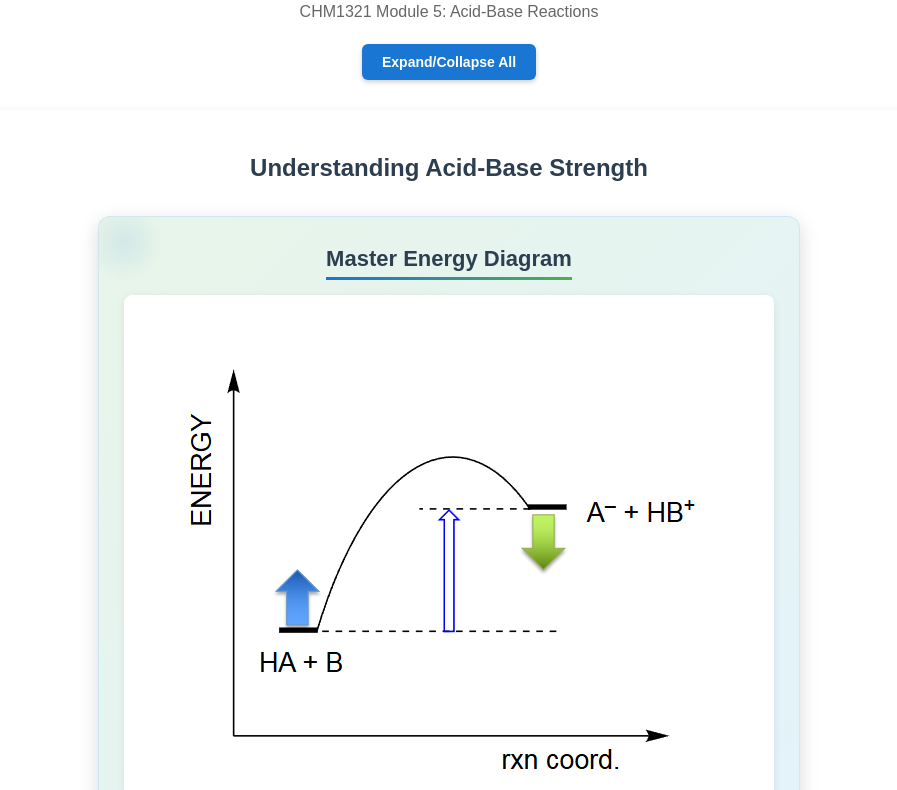
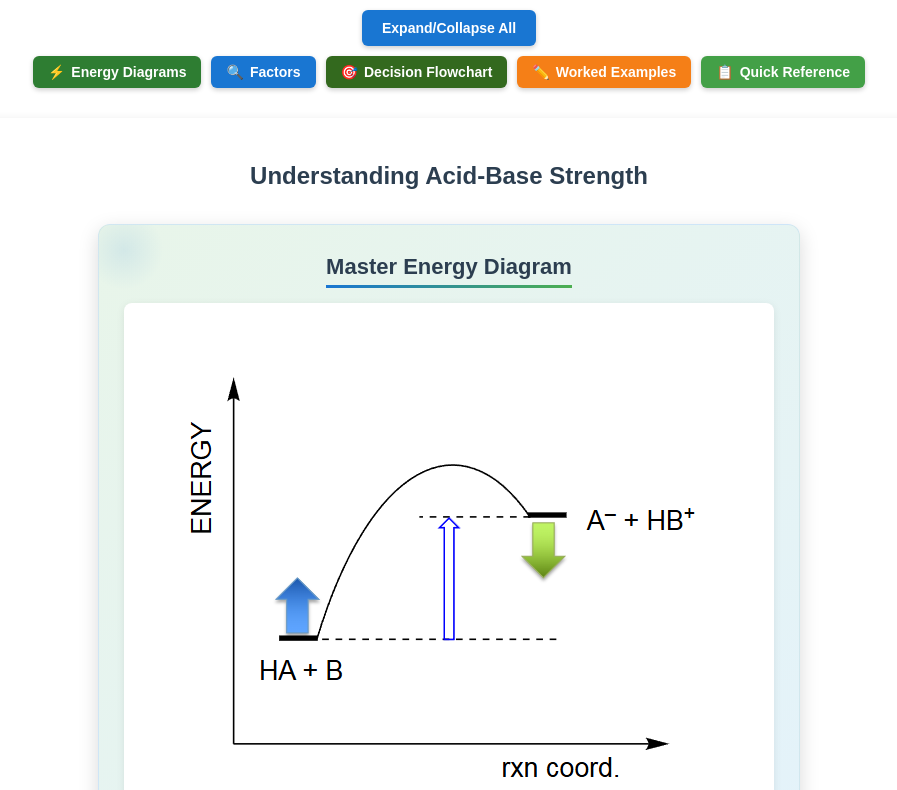
Before and after one commit to ZaneKhartabill/Module_5_Acids_Bases, a plain HTML site: page index.html in a window 1280 px wide. Shown: the part 114-904 px from the top of the page, without its empty margins (191-1088 px from the left). Drawn offline with Linux system fonts and the light colour scheme.

Commit message:
Update index.html

```diff
--- a/index.html
+++ b/index.html
@@ -227,8 +227,7 @@
 <body>
     <div class="flowchart-container">
         <h1>Acid-Base Decision Flowchart</h1>
-        <p style="text-align: center; color: #666; margin-top: -10px; margin-bottom: 15px;">CHM1321 Module 5: Acid-Base Reactions</p>
-        <div style="text-align: center; margin: 20px 0 30px 0;">
+        <div style="text-align: center; margin: 20px 0 10px 0;">
             <button class="toggle-all" onclick="toggleAllFactors()" style="
                 background-color: #1976d2;
                 color: white;
@@ -243,7 +242,90 @@
                 Expand/Collapse All
             </button>
         </div>
-        <div style="margin-bottom: 30px; background-color: #fff; border-radius: 8px; padding: 20px; box-shadow: 0 2px 10px rgba(0,0,0,0.1);">
+
+        <div style="display: flex; flex-wrap: wrap; justify-content: center; gap: 10px; margin: 10px 0 30px 0;">
+            <button onclick="scrollToSection('theory-section')" style="
+                background-color: #2e7d32;
+                color: white;
+                padding: 8px 15px;
+                border: none;
+                border-radius: 6px;
+                font-weight: bold;
+                cursor: pointer;
+                font-size: 14px;
+                box-shadow: 0 2px 5px rgba(0,0,0,0.2);
+                display: flex;
+                align-items: center;
+                transition: transform 0.2s, background-color 0.2s;">
+                <span style="margin-right: 6px;">⚡</span> Energy Diagrams
+            </button>
+
+            <button onclick="scrollToSection('decision-box')" style="
+                background-color: #1976d2;
+                color: white;
+                padding: 8px 15px;
+                border: none;
+                border-radius: 6px;
+                font-weight: bold;
+                cursor: pointer;
+                font-size: 14px;
+                box-shadow: 0 2px 5px rgba(0,0,0,0.2);
+                display: flex;
+                align-items: center;
+                transition: transform 0.2s, background-color 0.2s;">
+                <span style="margin-right: 6px;">🔍</span> Factors
+            </button>
+
+            <button onclick="scrollToSection('flowchart-section')" style="
+                background-color: #33691e;
+                color: white;
+                padding: 8px 15px;
+                border: none;
+                border-radius: 6px;
+                font-weight: bold;
+                cursor: pointer;
+                font-size: 14px;
+                box-shadow: 0 2px 5px rgba(0,0,0,0.2);
+                display: flex;
+                align-items: center;
+                transition: transform 0.2s, background-color 0.2s;">
+                <span style="margin-right: 6px;">🎯</span> Decision Flowchart
+            </button>
+
+            <button onclick="scrollToSection('examples-section')" style="
+                background-color: #f57f17;
+                color: white;
+                padding: 8px 15px;
+                border: none;
+                border-radius: 6px;
+                font-weight: bold;
+                cursor: pointer;
+                font-size: 14px;
+                box-shadow: 0 2px 5px rgba(0,0,0,0.2);
+                display: flex;
+                align-items: center;
+                transition: transform 0.2s, background-color 0.2s;">
+                <span style="margin-right: 6px;">✏️</span> Worked Examples
+            </button>
+
+            <button onclick="scrollToSection('reference-section')" style="
+                background-color: #43a047;
+                color: white;
+                padding: 8px 15px;
+                border: none;
+                border-radius: 6px;
+                font-weight: bold;
+                cursor: pointer;
+                font-size: 14px;
+                box-shadow: 0 2px 5px rgba(0,0,0,0.2);
+                display: flex;
+                align-items: center;
+                transition: transform 0.2s, background-color 0.2s;">
+                <span style="margin-right: 6px;">📋</span> Quick Reference
+            </button>
+        </div>
+
+        <div id="theory-section" style="margin-bottom: 30px; background-color: #fff; border-radius: 8px; padding: 20px; box-shadow: 0 2px 10px rgba(0,0,0,0.1);">
             <h2 style="text-align: center; color: #2c3e50; margin-bottom: 15px;">Understanding Acid-Base Strength</h2>
 
             <!-- Master Diagram -->
@@ -444,8 +526,7 @@
             </div>
         </div>
 
-        <div class="decision-box" style="background: linear-gradient(to right, #e3f2fd, #bbdefb); padding: 18px; border: none; box-shadow: 0 3px 10px rgba(25,118,210,0.2); position: relative; overflow: hidden;">
-            <div style="position: absolute; top: -30px; right: -30px; width: 80px; height: 80px; border-radius: 50%; background: radial-gradient(circle, rgba(25,118,210,0.1) 0%, rgba(25,118,210,0) 70%);"></div>
+        <div id="decision-box" class="decision-box" style="background: linear-gradient(to right, #e3f2fd, #bbdefb); padding: 18px; border: none; box-shadow: 0 3px 10px rgba(25,118,210,0.2); position: relative; overflow: hidden;">            <div style="position: absolute; top: -30px; right: -30px; width: 80px; height: 80px; border-radius: 50%; background: radial-gradient(circle, rgba(25,118,210,0.1) 0%, rgba(25,118,210,0) 70%);"></div>
             <div style="position: absolute; bottom: -20px; left: -20px; width: 60px; height: 60px; border-radius: 50%; background: radial-gradient(circle, rgba(25,118,210,0.1) 0%, rgba(25,118,210,0) 70%);"></div>
             <div style="font-size: 20px; font-weight: bold; color: #1976d2; text-shadow: 1px 1px 0 rgba(255,255,255,0.5);">🔍 What are you trying to determine?</div>
         </div>
@@ -719,7 +800,7 @@
         </div>
     </div>
 </div>
-        <div class="application-section" style="
+    <div id="flowchart-section" class="application-section" style="
         background-color: #f1f8e9;
         border-radius: 10px;
         border: 2px solid #7cb342;
@@ -1184,8 +1265,7 @@
         </div>
     </div>
 
-    <div style="margin-top: 40px; background: linear-gradient(135deg, #fff8e1, #ffecb3); border-radius: 12px; padding: 25px; margin-bottom: 40px; box-shadow: 0 5px 15px rgba(0,0,0,0.1); border: 1px solid #ffd54f; position: relative; overflow: hidden;">
-        <div style="position: absolute; top: -20px; right: -20px; width: 100px; height: 100px; border-radius: 50%; background: radial-gradient(circle, rgba(255,193,7,0.1) 0%, rgba(255,193,7,0) 70%);"></div>
+    <div id="examples-section" style="margin-top: 40px; background: linear-gradient(135deg, #fff8e1, #ffecb3); border-radius: 12px; padding: 25px; margin-bottom: 40px; box-shadow: 0 5px 15px rgba(0,0,0,0.1); border: 1px solid #ffd54f; position: relative; overflow: hidden;">        <div style="position: absolute; top: -20px; right: -20px; width: 100px; height: 100px; border-radius: 50%; background: radial-gradient(circle, rgba(255,193,7,0.1) 0%, rgba(255,193,7,0) 70%);"></div>
         <div style="position: absolute; bottom: -30px; left: -30px; width: 120px; height: 120px; border-radius: 50%; background: radial-gradient(circle, rgba(255,193,7,0.1) 0%, rgba(255,193,7,0) 70%);"></div>
 
         <h2 style="text-align: center; color: #f57f17; margin-top: 0; font-size: 24px; position: relative; display: inline-block; width: 100%;">
@@ -1371,8 +1451,7 @@
 
 </div>
 
-<div style="margin-top: 50px; background: linear-gradient(to right, #e8f5e9, #c8e6c9); border-radius: 12px; border: 2px solid #43a047; padding: 25px; box-shadow: 0 4px 15px rgba(0,0,0,0.1); position: relative; overflow: hidden;">
-    <div style="position: absolute; top: -25px; right: -25px; width: 100px; height: 100px; border-radius: 50%; background: radial-gradient(circle, rgba(76,175,80,0.1) 0%, rgba(76,175,80,0) 70%);"></div>
+<div id="reference-section" style="margin-top: 50px; background: linear-gradient(to right, #e8f5e9, #c8e6c9); border-radius: 12px; border: 2px solid #43a047; padding: 25px; box-shadow: 0 4px 15px rgba(0,0,0,0.1); position: relative; overflow: hidden;">    <div style="position: absolute; top: -25px; right: -25px; width: 100px; height: 100px; border-radius: 50%; background: radial-gradient(circle, rgba(76,175,80,0.1) 0%, rgba(76,175,80,0) 70%);"></div>
     <h2 style="text-align: center; color: #2e7d32; position: relative; display: inline-block; width: 100%; margin-top: 0; margin-bottom: 20px;">
         <span style="font-size: 24px; margin-right: 8px;">📋</span> In Short: Quick Reference Guide
         <div style="position: absolute; bottom: -5px; left: 25%; width: 50%; height: 3px; background: linear-gradient(to right, transparent, #2e7d32, transparent);"></div>
@@ -1546,7 +1625,35 @@
                 }
             });
         }
+
+        function scrollToSection(sectionId) {
+            const section = document.getElementById(sectionId);
+            if (section) {
+                // Apply a subtle highlight effect
+                const originalBackground = section.style.background;
+                section.style.transition = "background 0.5s ease";
+
+                // Scroll to the section with smooth behavior
+                section.scrollIntoView({ behavior: 'smooth', block: 'start' });
+
+                // Add a subtle highlight effect
+                setTimeout(() => {
+                    section.style.background = "rgba(255, 255, 0, 0.2)";
+
+                    // Return to original background after the highlight
+                    setTimeout(() => {
+                        section.style.background = originalBackground;
+                    }, 1000);
+                }, 500);
+            }
+        }
     </script>
 </body>
 </html>
-<p style="text-align: center; color: #999; margin-top: 30px; font-size: 0.9em;">Created for Dr. Fox </p>
+<div style="text-align: center; margin-top: 30px; padding: 15px; border-top: 1px solid #ddd;">
+    <p style="color: #666; font-size: 0.9em; margin-bottom: 10px;">Created for Dr. Fox</p>
+    <p style="color: #666; font-size: 0.9em;">
+        <span style="margin-right: 5px;">📧</span> Contact (would love your feedback/suggestions!):
+        <a href="mailto:mkhal061@uottawa.ca" style="color: #1976d2; text-decoration: none; border-bottom: 1px dotted #1976d2;">mkhal061@uottawa.ca</a>
+    </p>
+</div>
```
Lines whose indentation alone changed are shown as unchanged.
